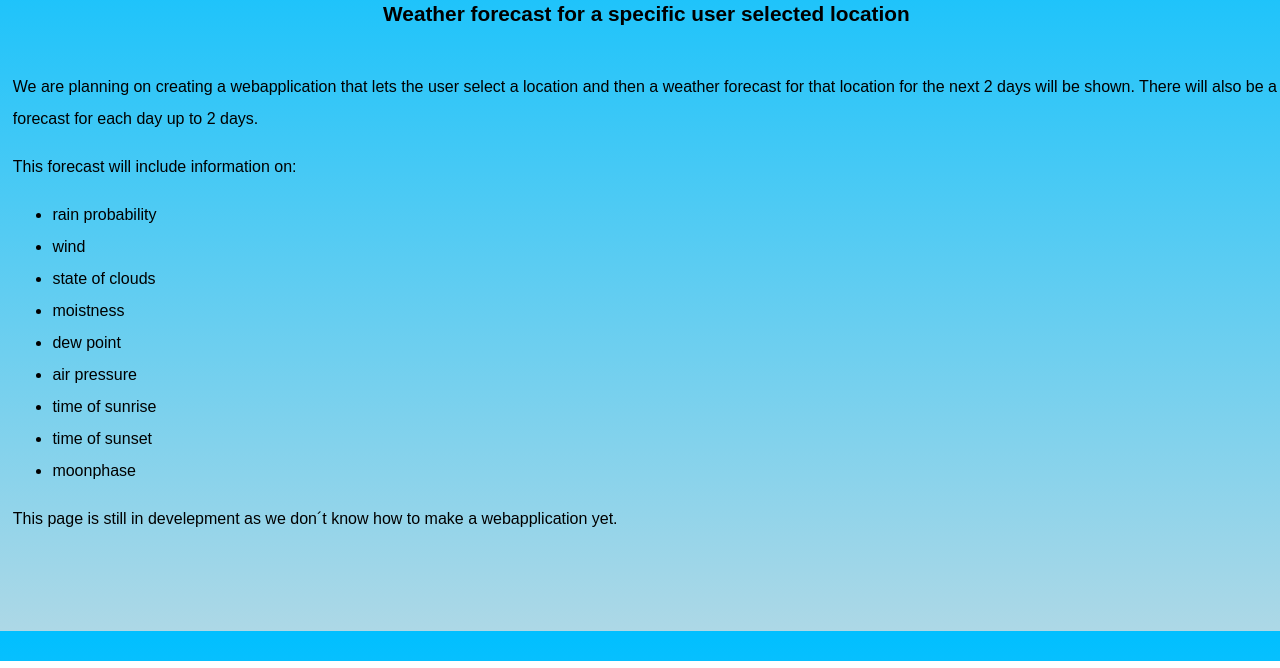
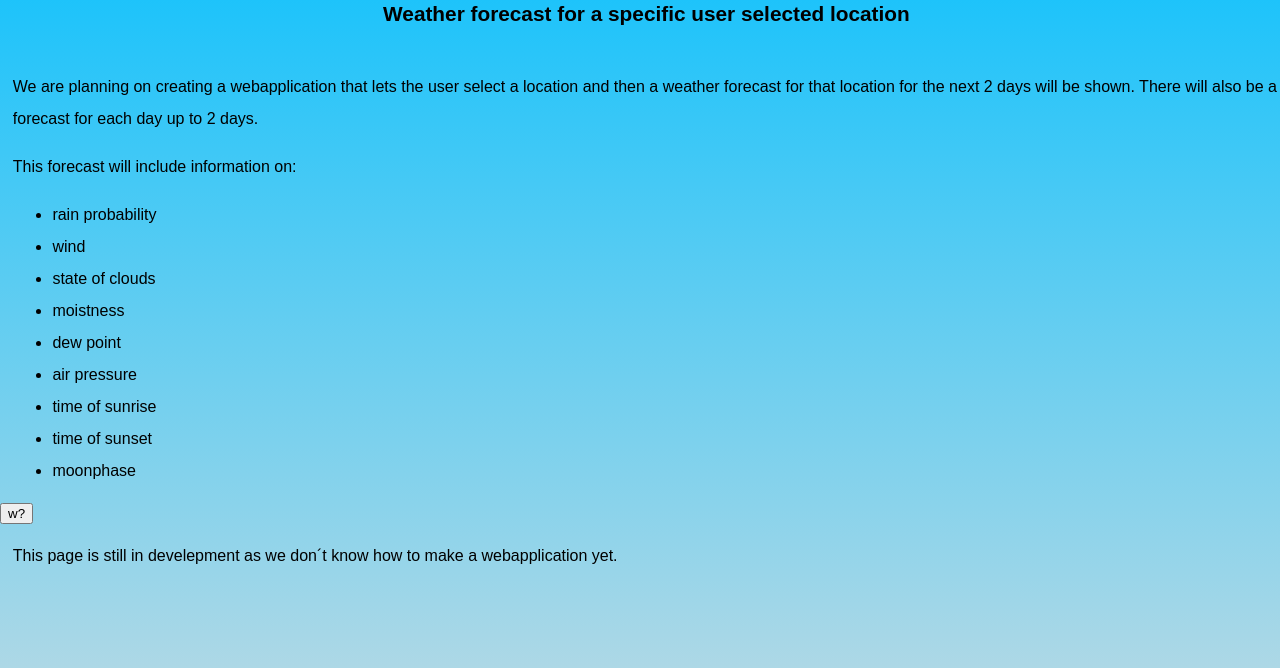
Before and after one commit to zzArchive-if-03-01-C-fall-2019/webapp-weather-lasinger-kern, a plain HTML site: page html/WebApplication.html in a window 1280 px wide. Shown: the part 139-807 px from the top of the page. Drawn offline with Linux system fonts and the light colour scheme; files whose address does not match are found by name.

Commit message:
added a button because @christophlasinger  wanted so

```diff
--- a/html/WebApplication.html
+++ b/html/WebApplication.html
@@ -31,6 +31,8 @@
       <li>time of sunset</li>
       <li>moonphase</li>
     </ul>
+    <button type="button">w?</button>
+
     <p id="linear-gradient-problem-solver">This page is still in develepment as we don´t know how to make a webapplication yet. </p>
   </body>
 </html>
```
